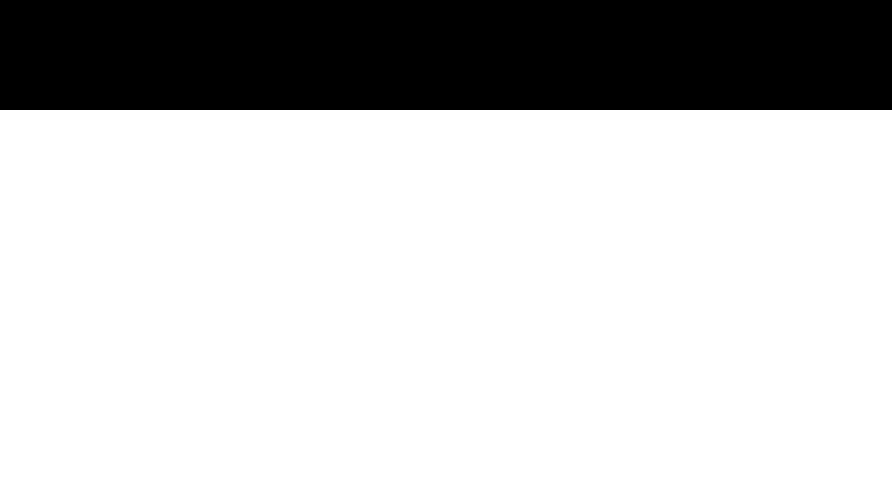
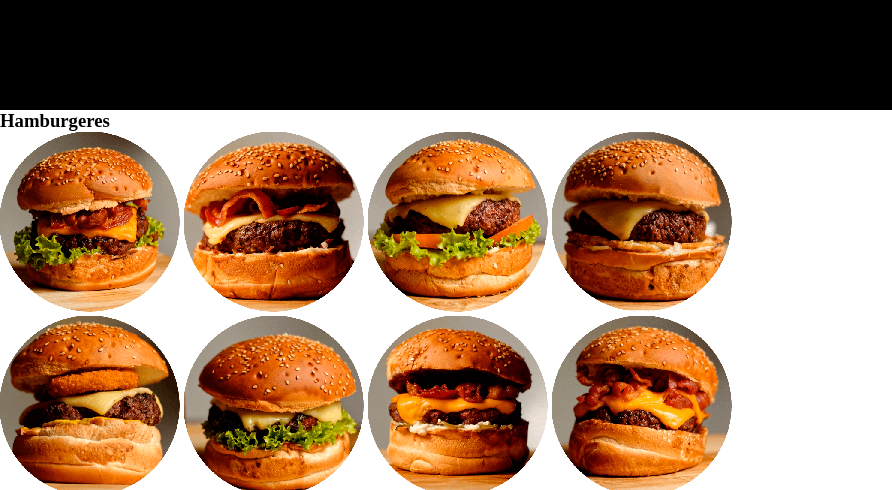
Before and after one commit to andrewgcosta1987/Hamburgueria, a plain HTML site: page index.html in a window 1280 px wide. Shown: the part 310-800 px from the top of the page, 0-892 px from the left. Drawn offline with Linux system fonts and the light colour scheme.

Commit message:
Adicionei um Cardapio

```diff
--- a/index.html
+++ b/index.html
@@ -25,5 +25,19 @@
 				</ul>
 			</nav>
 		</header>
+		<div id="Cardapio">
+
+		<h3 id="Hamburgeres">Hamburgeres</h3>
+
+	    <img class="Hamburger" src="img/Beer Burger.png" title="Beer Burger">
+        <img class="Hamburger"src="img/Cheese Bacon.png">
+		<img class="Hamburger"src="img/Classic Burger.png">
+		<img class="Hamburger"src="img/Cheese Burger.png">
+		<img class="Hamburger"src="img/Onion Burger.png">
+		<img class="Hamburger"src="img/Red Hot Burguer.png">
+		<img class="Hamburger"src="img/The American Burger.png">
+        <img class="Hamburger"src="img/THE BARBECUE BACON CHEDDAR.png">
+		<img class="Hamburger"src="img/THE BEAST.png">
+        </div>
 	</body>
 </html>
```
